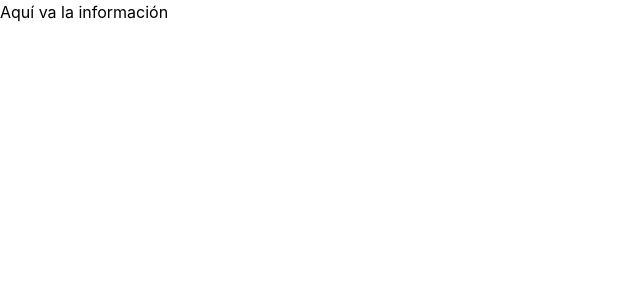
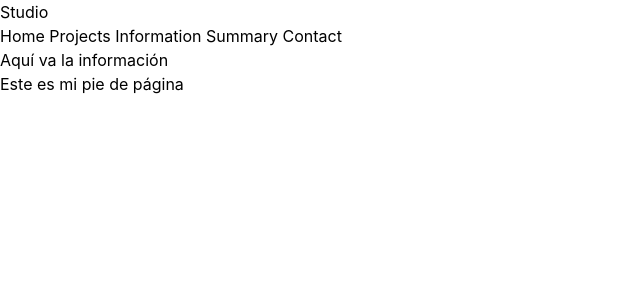
Before and after one commit to Deivopr22/proyecto-alfa-31, a SvelteKit app: page /information in a window 1280 px wide. Shown: the top 300 px of the page, without its empty margins (0-640 px from the left). Built offline with nearby package versions, Linux system fonts and the light colour scheme.

Commit message:
Rutas realizadas y visuales

```diff
--- a/src/routes/+layout.svelte
+++ b/src/routes/+layout.svelte
@@ -6,4 +6,26 @@
 </script>
 
 <svelte:head><link rel="icon" href={favicon} /></svelte:head>
+
+<nav>
+	<div>
+		<span></span>
+		<p>Studio</p>
+	</div>
+
+	<div>
+		<a href="/">Home</a>
+		<a href="/projects">Projects</a>
+		<a href="/information">Information</a>
+		<a href="/summary">Summary</a>
+		<a href="/contact">Contact</a>
+	</div>
+</nav>
+
+
 {@render children()}
+
+
+<footer>
+	Este es mi pie de página
+</footer>
```
